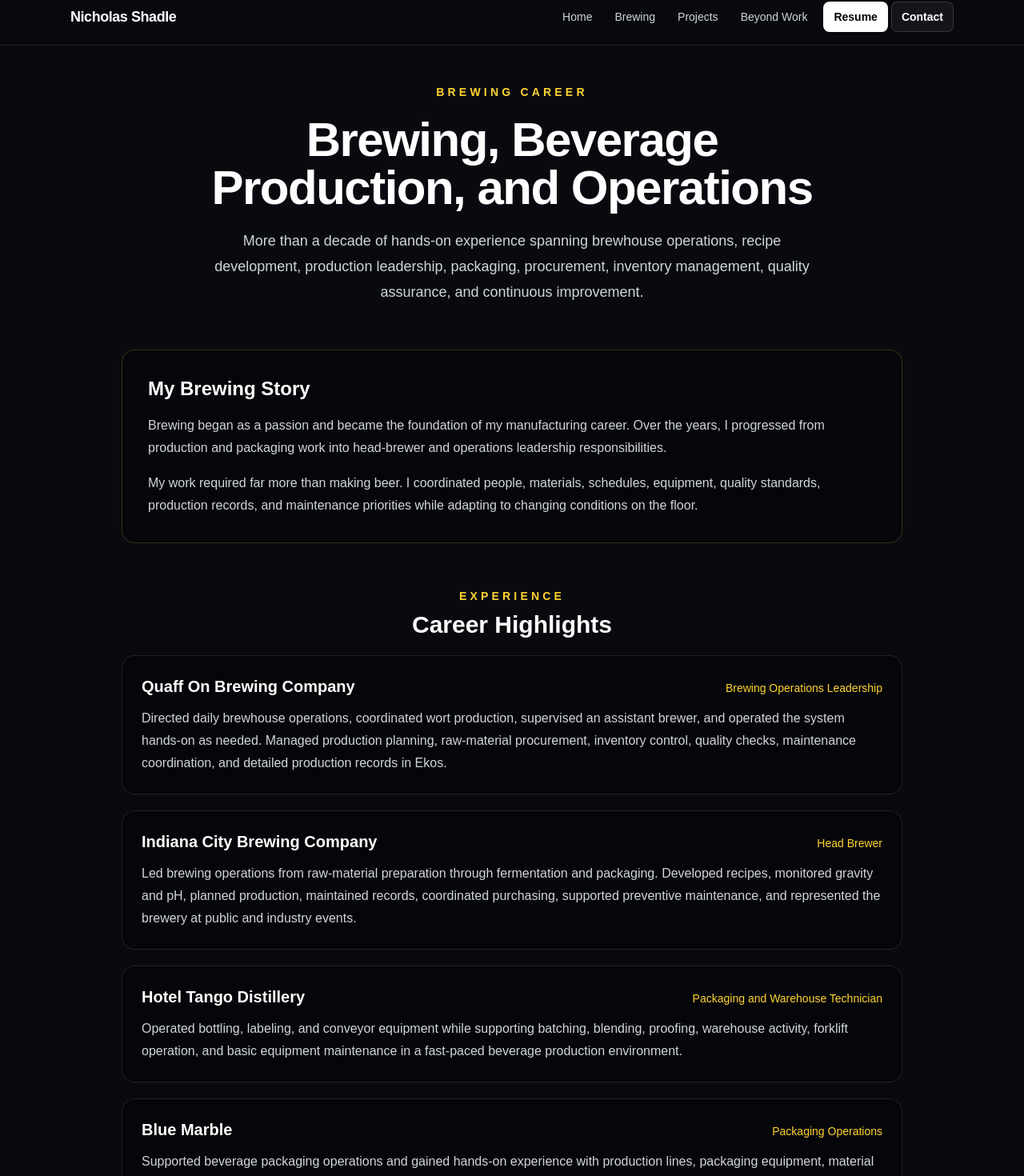
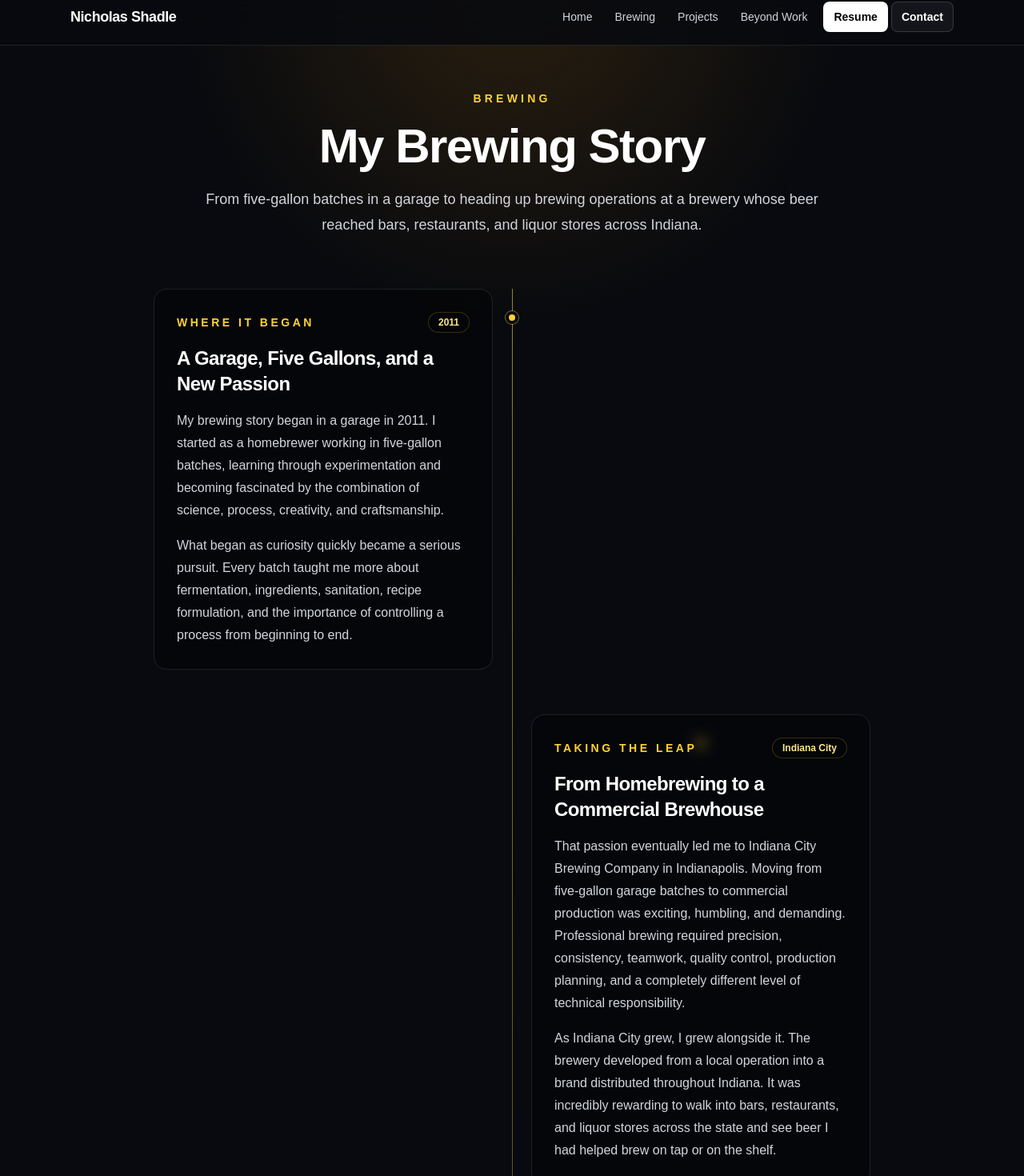
Before and after one commit to Briggadocious/nickshadle-site, a Next.js app: page /brewing in a window 1280 px wide. Shown: the part 14-1484 px from the top of the page at 80% size. Built offline with nearby package versions, Linux system fonts and the light colour scheme.

Commit message:
Rebuild brewing page as career story

```diff
--- a/app/brewing/page.tsx
+++ b/app/brewing/page.tsx
@@ -14,90 +14,140 @@ export default function BrewingPage() {
     "ERP Documentation",
   ];
 
-  const career = [
+  const chapters = [
     {
-      company: "Quaff On Brewing Company",
-      role: "Brewing Operations Leadership",
-      description:
-        "Directed daily brewhouse operations, coordinated wort production, supervised an assistant brewer, and operated the system hands-on as needed. Managed production planning, raw-material procurement, inventory control, quality checks, maintenance coordination, and detailed production records in Ekos.",
+      marker: "2011",
+      eyebrow: "Where It Began",
+      title: "A Garage, Five Gallons, and a New Passion",
+      paragraphs: [
+        "My brewing story began in a garage in 2011. I started as a homebrewer working in five-gallon batches, learning through experimentation and becoming fascinated by the combination of science, process, creativity, and craftsmanship.",
+        "What began as curiosity quickly became a serious pursuit. Every batch taught me more about fermentation, ingredients, sanitation, recipe formulation, and the importance of controlling a process from beginning to end.",
+      ],
     },
     {
-      company: "Indiana City Brewing Company",
-      role: "Head Brewer",
-      description:
-        "Led brewing operations from raw-material preparation through fermentation and packaging. Developed recipes, monitored gravity and pH, planned production, maintained records, coordinated purchasing, supported preventive maintenance, and represented the brewery at public and industry events.",
+      marker: "Indiana City",
+      eyebrow: "Taking the Leap",
+      title: "From Homebrewing to a Commercial Brewhouse",
+      paragraphs: [
+        "That passion eventually led me to Indiana City Brewing Company in Indianapolis. Moving from five-gallon garage batches to commercial production was exciting, humbling, and demanding. Professional brewing required precision, consistency, teamwork, quality control, production planning, and a completely different level of technical responsibility.",
+        "As Indiana City grew, I grew alongside it. The brewery developed from a local operation into a brand distributed throughout Indiana. It was incredibly rewarding to walk into bars, restaurants, and liquor stores across the state and see beer I had helped brew on tap or on the shelf.",
+      ],
     },
     {
-      company: "Hotel Tango Distillery",
-      role: "Packaging and Warehouse Technician",
-      description:
-        "Operated bottling, labeling, and conveyor equipment while supporting batching, blending, proofing, warehouse activity, forklift operation, and basic equipment maintenance in a fast-paced beverage production environment.",
+      marker: "2017",
+      eyebrow: "Looking Back",
+      title: "A Snapshot from Indiana City",
+      paragraphs: [
+        "This interview from 2017 captures a snapshot of my brewing career during my time at Indiana City Brewing. Looking back, it is interesting to see what excited me, how I approached the craft, and how much I have grown since then.",
+        "It reminds me where the journey began—and how a hobby that started in my garage eventually led to brewing beer that found its way into bars, restaurants, and liquor stores across Indiana.",
+      ],
+      link: {
+        href: "https://indybrewreviewcom.wordpress.com/2017/08/18/nick-shadle-indiana-city-brewing-company/",
+        label: "Read the interview",
+      },
     },
     {
-      company: "Blue Marble",
-      role: "Packaging Operations",
-      description:
-        "Supported beverage packaging operations and gained hands-on experience with production lines, packaging equipment, material handling, and quality-focused manufacturing practices.",
+      marker: "Hotel Tango",
+      eyebrow: "Broadening My Experience",
+      title: "Learning Another Side of Beverage Manufacturing",
+      paragraphs: [
+        "At Hotel Tango Distillery, I expanded my experience beyond beer and into spirits production and packaging. I operated bottling, labeling, and conveyor equipment while supporting batching, blending, proofing, warehouse activity, forklift operation, and basic equipment maintenance.",
+        "That chapter strengthened my understanding of beverage manufacturing as a larger system—one that depends on reliable equipment, accurate measurements, careful material handling, quality standards, and close coordination across production and packaging.",
+      ],
+    },
+    {
+      marker: "Quaff ON!",
+      eyebrow: "Bringing It All Together",
+      title: "Heading Up Brewing Operations",
+      paragraphs: [
+        "At Quaff ON! Brewing Company, the experience I had built over the years came together. I headed up brewing operations, directed daily wort production, supervised an assistant brewer, and remained hands-on with the brewhouse whenever the work required it.",
+        "My responsibilities extended well beyond brewing individual batches. I coordinated production planning, raw-material procurement, inventory control, forecasting, quality checks, maintenance priorities, recipe development, and detailed production records in Ekos. I managed approximately $250,000 in annual raw-material planning and purchasing while helping keep brewing operations efficient and consistent.",
+      ],
+    },
+    {
+      marker: "Today",
+      eyebrow: "The Next Chapter",
+      title: "Carrying the Craft Forward",
+      paragraphs: [
+        "Brewing gave me far more than a career. It taught me discipline, problem-solving, leadership, continuous improvement, and the importance of doing things the right way—even when no one is watching.",
+        "As my professional path expands beyond craft beer, I carry nearly fifteen years of manufacturing, production, procurement, quality, and brewing experience into every new opportunity. The industry may be changing, but the skills, standards, and perspective it gave me continue to shape how I work.",
+      ],
     },
   ];
 
   return (
     <main className="min-h-screen bg-[#080a0f] text-white">
       <SiteNav />
-      <div className="mx-auto max-w-5xl space-y-14 px-6 py-12">
 
+      <div className="pointer-events-none fixed inset-0 bg-[radial-gradient(circle_at_top,rgba(245,158,11,0.14),transparent_42%)]" />
+
+      <div className="relative z-10 mx-auto max-w-5xl space-y-16 px-6 py-14">
         <header className="mx-auto max-w-3xl space-y-5 text-center">
           <p className="text-sm font-semibold uppercase tracking-[0.3em] text-amber-300">
-            Brewing Career
+            Brewing
           </p>
+
           <h1 className="text-4xl font-bold tracking-tight sm:text-6xl">
-            Brewing, Beverage Production, and Operations
+            My Brewing Story
           </h1>
+
           <p className="text-lg leading-8 text-gray-300">
-            More than a decade of hands-on experience spanning brewhouse
-            operations, recipe development, production leadership, packaging,
-            procurement, inventory management, quality assurance, and
-            continuous improvement.
+            From five-gallon batches in a garage to heading up brewing
+            operations at a brewery whose beer reached bars, restaurants, and
+            liquor stores across Indiana.
           </p>
         </header>
 
-        <section className="rounded-2xl border border-amber-300/20 bg-black/30 p-6 md:p-8">
-          <h2 className="text-2xl font-semibold">My Brewing Story</h2>
-          <div className="mt-4 space-y-4 leading-7 text-gray-300">
-            <p>
-              Brewing began as a passion and became the foundation of my
-              manufacturing career. Over the years, I progressed from
-              production and packaging work into head-brewer and operations
-              leadership responsibilities.
-            </p>
-            <p>
-              My work required far more than making beer. I coordinated people,
-              materials, schedules, equipment, quality standards, production
-              records, and maintenance priorities while adapting to changing
-              conditions on the floor.
-            </p>
-          </div>
-        </section>
+        <section className="relative mx-auto max-w-4xl">
+          <div className="absolute bottom-0 left-4 top-0 w-px bg-gradient-to-b from-amber-300/60 via-amber-300/25 to-transparent md:left-1/2" />
 
-        <section className="space-y-5">
-          <div className="text-center">
-            <p className="text-sm font-semibold uppercase tracking-[0.3em] text-amber-300">
-              Experience
-            </p>
-            <h2 className="mt-2 text-3xl font-bold">Career Highlights</h2>
-          </div>
+          <div className="space-y-10 md:space-y-14">
+            {chapters.map((chapter, index) => (
+              <article
+                key={chapter.title}
+                className={`relative pl-12 md:grid md:grid-cols-2 md:gap-12 md:pl-0 ${
+                  index % 2 === 0 ? "" : "md:[&>div]:col-start-2"
+                }`}
+              >
+                <div className="absolute left-[9px] top-7 h-4 w-4 rounded-full border-4 border-[#080a0f] bg-amber-300 shadow-[0_0_0_1px_rgba(252,211,77,0.45)] md:left-1/2 md:-translate-x-1/2" />
 
-          <div className="grid gap-5">
-            {career.map((job) => (
-              <article
-                key={job.company}
-                className="rounded-2xl border border-white/10 bg-black/30 p-6"
-              >
-                <div className="flex flex-col gap-1 sm:flex-row sm:items-baseline sm:justify-between">
-                  <h3 className="text-xl font-semibold">{job.company}</h3>
-                  <p className="text-sm font-medium text-amber-300">{job.role}</p>
+                <div
+                  className={`rounded-2xl border p-6 backdrop-blur-sm md:p-7 ${
+                    chapter.link
+                      ? "border-amber-300/30 bg-amber-300/10"
+                      : "border-white/10 bg-black/30"
+                  }`}
+                >
+                  <div className="flex flex-wrap items-center justify-between gap-3">
+                    <p className="text-sm font-semibold uppercase tracking-[0.25em] text-amber-300">
+                      {chapter.eyebrow}
+                    </p>
+                    <span className="rounded-full border border-amber-300/20 bg-black/20 px-3 py-1 text-xs font-semibold text-amber-200">
+                      {chapter.marker}
+                    </span>
+                  </div>
+
+                  <h2 className="mt-4 text-2xl font-semibold tracking-tight">
+                    {chapter.title}
+                  </h2>
+
+                  <div className="mt-4 space-y-4 leading-7 text-gray-300">
+                    {chapter.paragraphs.map((paragraph) => (
+                      <p key={paragraph}>{paragraph}</p>
+                    ))}
+                  </div>
+
+                  {chapter.link && (
+                    <a
+                      href={chapter.link.href}
+                      target="_blank"
+                      rel="noreferrer"
+                      className="mt-6 inline-flex items-center rounded-lg border border-amber-300/30 bg-black/20 px-4 py-2.5 font-semibold text-amber-200 transition hover:bg-amber-300/10 hover:text-white"
+                    >
+                      {chapter.link.label} →
+                    </a>
+                  )}
                 </div>
-                <p className="mt-3 leading-7 text-gray-300">{job.description}</p>
               </article>
             ))}
           </div>
@@ -127,11 +177,11 @@ export default function BrewingPage() {
 
         <section className="grid gap-5 md:grid-cols-3">
           <div className="rounded-2xl border border-white/10 bg-black/30 p-6">
-            <p className="text-3xl font-bold text-amber-300">13+</p>
-            <h3 className="mt-2 font-semibold">Years in Manufacturing</h3>
+            <p className="text-3xl font-bold text-amber-300">2011</p>
+            <h3 className="mt-2 font-semibold">The First Garage Batch</h3>
             <p className="mt-2 text-sm leading-6 text-gray-400">
-              Experience across brewing, beverage production, packaging, and
-              warehouse operations.
+              The beginning of a homebrewing passion that grew into a
+              professional brewing career.
             </p>
           </div>
 
@@ -139,32 +189,37 @@ export default function BrewingPage() {
             <p className="text-3xl font-bold text-amber-300">$250K</p>
             <h3 className="mt-2 font-semibold">Annual Raw Materials</h3>
             <p className="mt-2 text-sm leading-6 text-gray-400">
-              Managed approximately $250,000 in annual raw-material planning,
-              purchasing, and inventory.
+              Approximately $250,000 in annual raw-material planning,
+              purchasing, and inventory responsibility.
             </p>
           </div>
 
           <div className="rounded-2xl border border-white/10 bg-black/30 p-6">
-            <p className="text-3xl font-bold text-amber-300">End-to-End</p>
-            <h3 className="mt-2 font-semibold">Production Experience</h3>
+            <p className="text-3xl font-bold text-amber-300">Statewide</p>
+            <h3 className="mt-2 font-semibold">Beer Distribution</h3>
             <p className="mt-2 text-sm leading-6 text-gray-400">
-              Hands-on work from raw materials and brewing through quality,
-              packaging, warehousing, and finished product.
+              Helped produce beer that reached bars, restaurants, and liquor
+              stores throughout Indiana.
             </p>
           </div>
         </section>
 
         <section className="rounded-2xl border border-amber-300/20 bg-amber-300/10 p-6 text-center md:p-8">
-          <h2 className="text-2xl font-semibold">Brewing Built My Operations Career</h2>
+          <h2 className="text-2xl font-semibold">
+            Brewing Built My Manufacturing Career
+          </h2>
+
           <p className="mx-auto mt-3 max-w-3xl leading-7 text-gray-300">
             The brewing industry taught me how to balance craftsmanship with
-            disciplined manufacturing. It strengthened my ability to lead,
-            troubleshoot, plan production, control inventory, maintain quality,
-            and improve processes under real-world operating pressure.
+            disciplined manufacturing. It strengthened my ability to lead
+            brewing operations, troubleshoot equipment and processes, plan
+            production, control inventory, maintain quality, and keep improving
+            under real-world operating pressure.
           </p>
+
           <a
             href="/"
-            className="mt-6 inline-block rounded-lg bg-white px-5 py-3 font-semibold text-black hover:bg-gray-200"
+            className="mt-6 inline-block rounded-lg bg-white px-5 py-3 font-semibold text-black transition hover:bg-gray-200"
           >
             Return to Main Portfolio
           </a>
```
